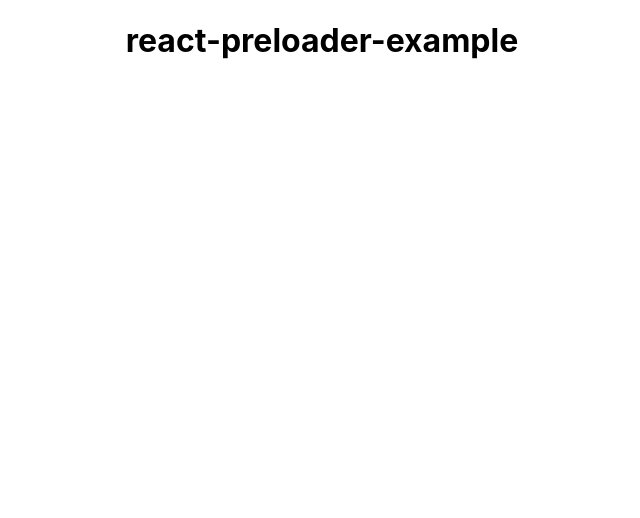
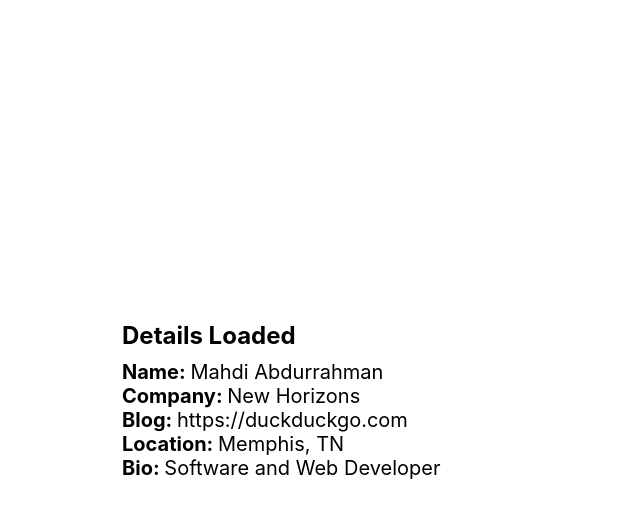
Before and after one commit to MAbdurahman/react-preloader-example, a React (Create React App) app: page / in a window 1280 px wide. Shown: the top 518 px of the page, without its empty margins (318-958 px from the left). Built offline with nearby package versions, Linux system fonts and the light colour scheme.

Commit message:
Complete First example of Preloader

```diff
--- a/public/index.html
+++ b/public/index.html
@@ -1,14 +1,12 @@
 <!DOCTYPE html>
 <html lang="en">
+
   <head>
     <meta charset="utf-8" />
     <link rel="icon" href="%PUBLIC_URL%/favicon.ico" />
     <meta name="viewport" content="width=device-width, initial-scale=1" />
     <meta name="theme-color" content="#000000" />
-    <meta
-      name="description"
-      content="Web site created using create-react-app"
-    />
+    <meta name="description" content="Web site created using create-react-app" />
     <link rel="apple-touch-icon" href="%PUBLIC_URL%/logo192.png" />
     <!--
       manifest.json provides metadata used when your web app is installed on a
@@ -23,9 +21,15 @@
       Unlike "/favicon.ico" or "favicon.ico", "%PUBLIC_URL%/favicon.ico" will
       work correctly both with client-side routing and a non-root public URL.
       Learn how to configure a non-root public URL by running `npm run build`.
+
     -->
+
+    <link rel="stylesheet" href="https://use.fontawesome.com/releases/v5.7.1/css/all.css"
+      integrity="sha384-fnmOCqbTlWIlj8LyTjo7mOUStjsKC4pOpQbqyi7RrhN7udi9RwhKkMHpvLbHG9Sr" crossorigin="anonymous" />
+
     <title>React-Preloader-Example</title>
   </head>
+
   <body>
     <noscript>You need to enable JavaScript to run this app.</noscript>
     <div id="root"></div>
@@ -40,4 +44,5 @@
       To create a production bundle, use `npm run build` or `yarn build`.
     -->
   </body>
+
 </html>
--- a/src/app/App.css
+++ b/src/app/App.css
@@ -1,4 +1,4 @@
-.App {
+/* .App {
   text-align: center;
 }
 
@@ -36,3 +36,4 @@
     transform: rotate(360deg);
   }
 }
+ */
--- a/src/app/App.js
+++ b/src/app/App.js
@@ -1,12 +1,54 @@
+import React, { Component } from 'react';
+import Loader from '../components/loader/Loader';
+import ShowDetail from '../components/show-details/ShowDetail';
 
-import './App.css';
+class App extends Component {
+	state = { loading: true };
+	sleep = milliseconds => {
+		return new Promise(resolve => setTimeout(resolve, milliseconds));
+	};
+	wait = async (milliseconds = 2000) => {
+		await this.sleep(milliseconds);
+		this.setState({
+			name: 'Mahdi Abdurrahman',
+			company: 'New Horizons',
+			blog: 'https://duckduckgo.com',
+			location: 'Memphis, TN',
+			bio: 'Software and Web Developer',
+			loading: false,
+		});
+	};
+	fetchGitHub = () => {
+		fetch('https://api.github.com/users/MAbdurahman')
+			.then(res => res.json())
+			.then(res => {
+				let { name, company, blog, location, bio } = res;
+				this.setState({
+					name: name,
+					company: company,
+					blog: blog,
+					location: location,
+					bio: bio,
+					loading: false,
+				});
+			})
+			.catch(error => {
+				console.log(error);
+				this.wait();
+			});
+	};
+	componentDidMount() {
+		this.wait(2000);
+		// this.fetchGitHub();
+	}
 
-function App() {
-  return (
-    <div className="App">
-    <h1>react-preloader-example</h1>
-    </div>
-  );
+	render() {
+		if (this.state.loading) return <Loader />;
+		let { name, blog, company, location, bio } = this.state;
+		let details = { name, blog, company, location, bio };
+
+		return <ShowDetail details={details} />;
+	}
 }
 
 export default App;
--- /dev/null
+++ b/src/components/loader/Loader.jsx
@@ -0,0 +1,11 @@
+import React from 'react';
+
+function ShowDetail() {
+	return (
+		<div className='loader center'>
+			<i className='fa fa-cog fa-spin' />
+		</div>
+	);
+}
+
+export default ShowDetail;
--- /dev/null
+++ b/src/components/show-details/ShowDetail.jsx
@@ -0,0 +1,34 @@
+import React from 'react';
+
+const ShowDetail = props => {
+	const { name, company, blog, location, bio } = props.details;
+	return (
+		<div className='center'>
+			<div className='loaded'>Details Loaded</div>
+			<div>
+				<strong>Name: </strong>
+				{name}
+			</div>
+
+			<div>
+				<strong>Company: </strong>
+				{company}
+			</div>
+			<div>
+				<strong>Blog: </strong>
+				{blog}
+			</div>
+
+			<div>
+				<strong>Location: </strong>
+				{location}
+			</div>
+			<div>
+				<strong>Bio: </strong>
+				{bio}
+			</div>
+		</div>
+	);
+};
+
+export default ShowDetail;
--- a/src/index.css
+++ b/src/index.css
@@ -1,5 +1,6 @@
 body {
   margin: 0;
+  padding: 0;
   font-family: -apple-system, BlinkMacSystemFont, 'Segoe UI', 'Roboto', 'Oxygen',
     'Ubuntu', 'Cantarell', 'Fira Sans', 'Droid Sans', 'Helvetica Neue',
     sans-serif;
@@ -11,3 +12,25 @@
   font-family: source-code-pro, Menlo, Monaco, Consolas, 'Courier New',
     monospace;
 }
+
+.center {
+  margin: auto;
+  width: 50%;
+  max-width: 400px;
+  min-width: 150px;
+  position: absolute;
+  top: 50%;
+  left: 50%;
+  transform: translate(-50%, -50%);
+  font-size: 20px;
+}
+
+div.loader {
+  font-size: 100px;
+}
+
+.loaded {
+  font-size: 1.2em;
+  font-weight: bold;
+  margin-bottom: 10px;
+}
```
